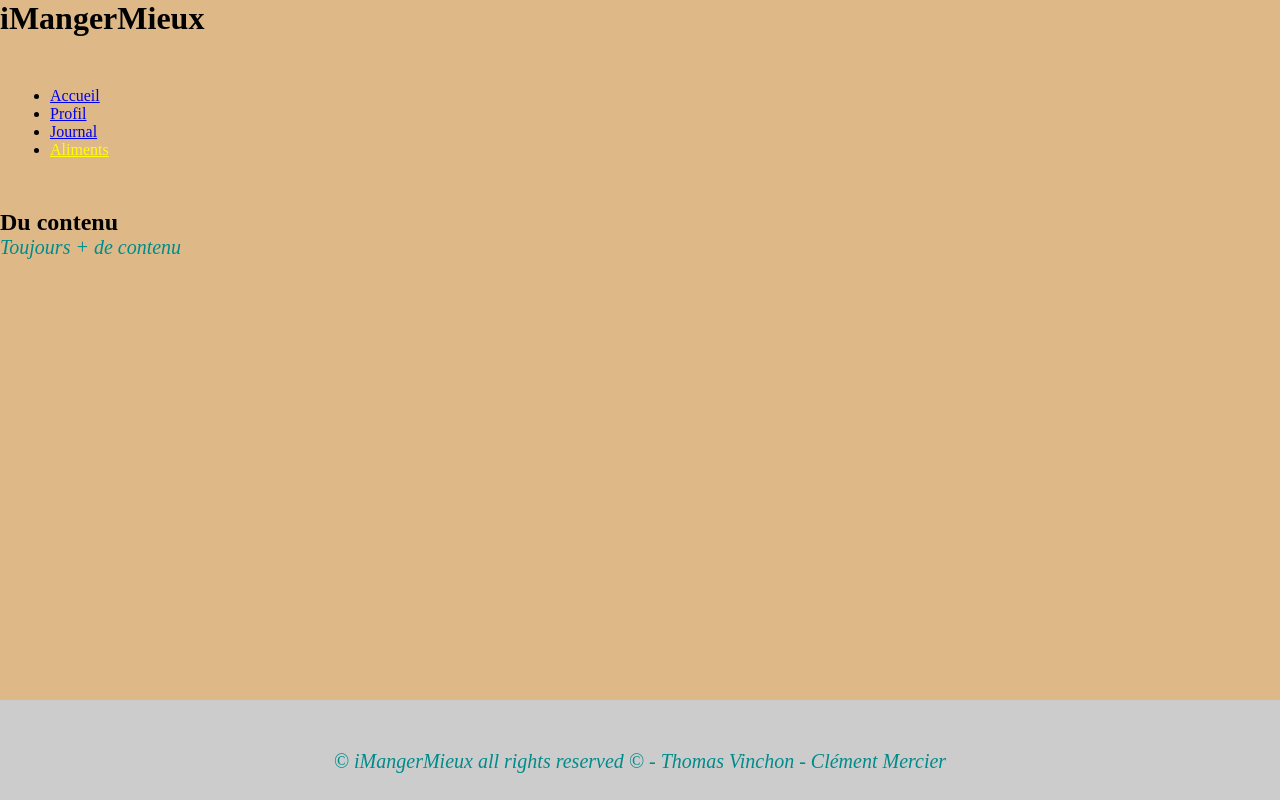
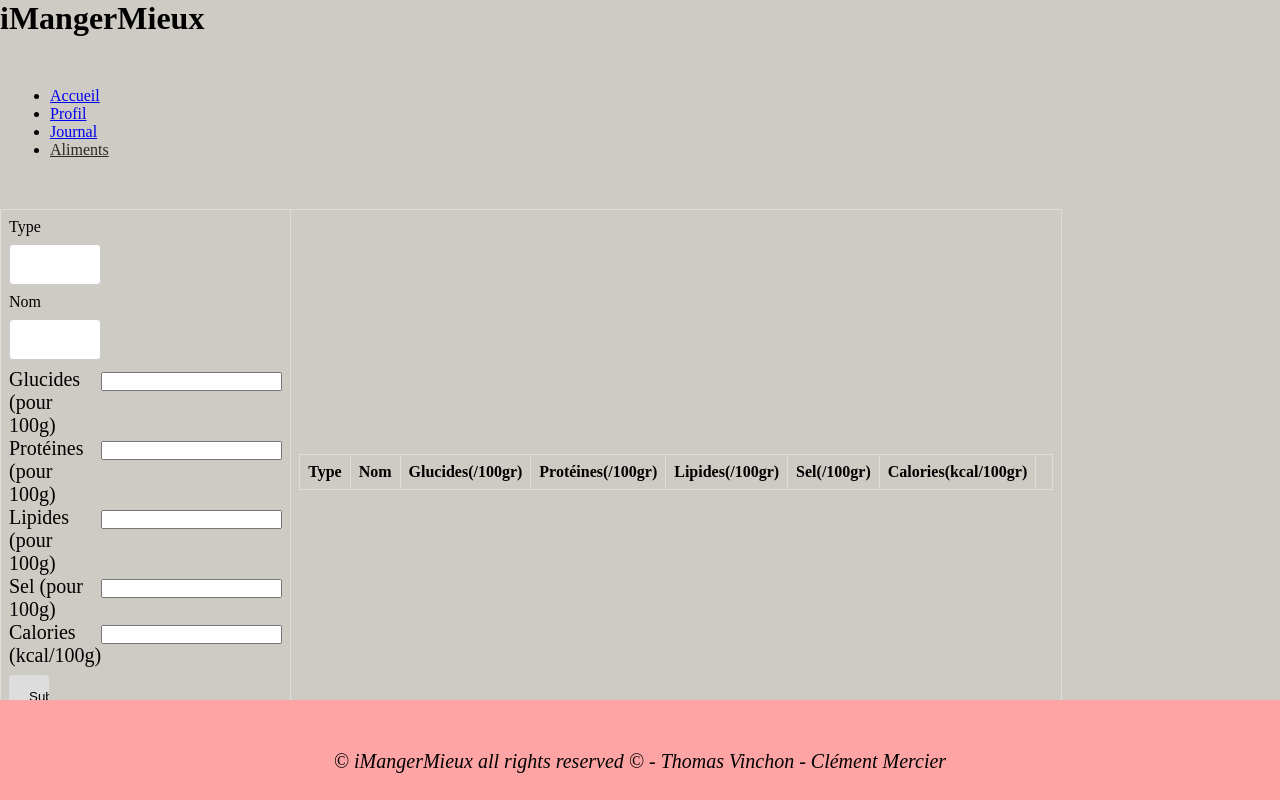
Before and after one commit to MERCIERClement/projetIDAW, a PHP site: page /aliments.php in a window 1280 px wide. Run offline with PHP 8.4, Linux system fonts and the light colour scheme; lists and menus that the app fills with data are empty.

Commit message:
crud et css

```diff
--- a/frontend/aliments.php
+++ b/frontend/aliments.php
@@ -7,7 +7,6 @@
     }
     renderMenuToHTML($currentPageId);
 ?>
-<section class="corps">
 <?php
     $pageToInclude = $currentPageId.".php";
     if(is_readable($pageToInclude))
@@ -15,9 +14,65 @@
     else
         require_once("error.php");
 ?>
-    <h2>Du contenu</h2>
-                <p>Toujours + de contenu</p>
-</section>
+    <table>
+            <tr>
+                <td>
+                    <form class="apport" onsubmit="event.preventDefault();onFormSubmit();" autocomplete="off">
+                        <div>
+                            <label>Type</label>
+                            <input type="text" name="type" id="type">
+                        </div>
+                        <div>
+                            <label>Nom</label>
+                            <input type="text" name="nom" id="nom">
+                        </div>
+                        <p>
+                            <label>Glucides (pour 100g)</label>
+                            <input type="float" name="glucides" id="glucides">
+                        </p>
+                        <p>
+                            <label>Protéines (pour 100g)</label>
+                            <input type="float" name="proteines" id="proteines">
+                        </p>
+                        <p>
+                            <label>Lipides (pour 100g)</label>
+                            <input type="float" name="lipides" id="lipides">
+                        </p>
+                        <p>
+                            <label>Sel (pour 100g)</label>
+                            <input type="float" name="sel" id="sel">
+                        </p>
+                        <p>
+                            <label>Calories (kcal/100g)</label>
+                            <input type="float" name="calories" id="calories">
+                        </p>
+                        <div class="bouton-du-form">
+                            <input type="submit" value="Submit">
+                        </div>
+                        </form>
+                </td>
+                <td>
+                    <table class="liste" id="listealiment">
+                        <thead>
+                            <tr>
+                                <th>Type</th>
+                                <th>Nom</th>
+                                <th>Glucides(/100gr)</th>
+                                <th>Protéines(/100gr)</th>
+                                <th>Lipides(/100gr)</th>
+                                <th>Sel(/100gr)</th>
+                                <th>Calories(kcal/100gr)</th>
+                                <th></th>
+                            </tr>
+                        </thead>
+                        <tbody>
+
+                        </tbody>
+                    </table>
+                </td>
+            </tr>
+        </table>
+        <script src="js/crud.js"></script>
     <?php
         require_once("footer.php");
     ?>
--- a/frontend/css/stylesheet.css
+++ b/frontend/css/stylesheet.css
@@ -6,13 +6,12 @@ body,html{
     height:100%;
 }
 body {
-    background-color: burlywood;
+    background-color: rgb(206, 202, 196);
 }
 
 p {
-    color:darkcyan;
+    color:rgb(0, 0, 0);
     font-size: 20px;
-    font-style:italic;
 }
 .container {
     max-width: 1080px;
@@ -35,17 +34,82 @@ p {
     margin:50px;
 }
 #currentpage {
-    color:yellow;
+    color:rgb(44, 40, 40);
 }
 footer{
-    background:#ccc;
+    background:#ffa4a4;
     position:absolute;
     bottom:0;
     width:100%;
     padding-top:50px;
     height:50px;
     text-align: center;
+    font-style:italic;
 }
 .flottant {
     float:right;
 }
+body > table{
+    width: 80%;
+  }
+
+  table{
+    border-collapse: collapse;
+  }
+  table.list{
+    width:100%;
+  }
+
+  td, th {
+    border: 1px solid #dddddd;
+    text-align: left;
+    padding: 8px;
+  }
+  tr:nth-child(even),table.list thead>tr {
+    background-color: #dddddd;
+  }
+
+  input[type=text], input[type=number] {
+    width: 100%;
+    padding: 12px 20px;
+    margin: 8px 0;
+    display: inline-block;
+    border: 1px solid #ccc;
+    border-radius: 4px;
+    box-sizing: border-box;
+  }
+
+  input[type=submit]{
+    width: 30%;
+    background-color: #ddd;
+    color: #000;
+    padding: 14px 20px;
+    margin: 8px 0;
+    border: none;
+    border-radius: 4px;
+    cursor: pointer;
+  }
+
+  form div.form-action-buttons{
+    text-align: right;
+  }
+
+  a{
+    cursor: pointer;
+    text-decoration: underline;
+    color: #0000ee;
+    margin-right: 4px;
+  }
+
+  label.validation-error{
+    color:   red;
+    margin-left: 5px;
+  }
+
+  .hide{
+    display:none;
+  }
+  form.apport  { display: table;      }
+  form > p     { display: table-row;  }
+  p > label { display: table-cell; }
+  p > input { display: table-cell; }
--- /dev/null
+++ b/frontend/js/crud.js
@@ -0,0 +1,81 @@
+let selectedRow = null;
+function onFormSubmit(){
+    let formData = lireLeForm();
+    if(selectedRow == null) {
+        insererEntree(formData);
+    } else {
+        updateRecord(formData)
+    }
+    resetForm();
+}
+function lireLeForm() {
+    let formData = {};
+    formData["type"] = document.getElementById("type").value;
+    formData["nom"] = document.getElementById("nom").value;
+    formData["glucides"] = document.getElementById("glucides").value;
+    formData["proteines"] = document.getElementById("proteines").value;
+    formData["lipides"] = document.getElementById("lipides").value;
+    formData["sel"] = document.getElementById("sel").value;
+    formData["calories"] = document.getElementById("calories").value;
+    return formData
+}
+function insererEntree(data) {
+    let table = document.getElementById("listealiment").getElementsByTagName('tbody')[0];
+    let nouvelleLigne = table.insertRow(table.length);
+    cell1 = nouvelleLigne.insertCell(0);
+    cell1.innerHTML = data.type;
+    cell2 = nouvelleLigne.insertCell(1);
+    cell2.innerHTML = data.nom;
+    cell3 = nouvelleLigne.insertCell(2);
+    cell3.innerHTML = data.glucides;
+    cell4 = nouvelleLigne.insertCell(3);
+    cell4.innerHTML = data.proteines;
+    cell5 = nouvelleLigne.insertCell(4);
+    cell5.innerHTML = data.lipides;
+    cell6 = nouvelleLigne.insertCell(5);
+    cell6.innerHTML = data.sel;
+    cell7 = nouvelleLigne.insertCell(6);
+    cell7.innerHTML = data.calories;
+    cell8 = nouvelleLigne.insertCell(7);
+    cell8.innerHTML = `<a onClick="onEdit(this)">Modifier</a>
+                        <a onClick="onDelete(this)">Supprimer</a>`;
+}
+function resetForm(){
+    document.getElementById("type").value ="";
+    document.getElementById("nom").value ="";
+    document.getElementById("glucides").value ="";
+    document.getElementById("proteines").value ="";
+    document.getElementById("lipides").value ="";
+    document.getElementById("sel").value ="";
+    document.getElementById("calories").value ="";
+    let selectedRow = null;
+}
+
+function onEdit(td) {
+    selectedRow = td.parentElement.parentElement;
+    document.getElementById("type").value = selectedRow.cells[0].innerHTML;
+    document.getElementById("nom").value = selectedRow.cells[1].innerHTML;
+    document.getElementById("glucides").value = selectedRow.cells[2].innerHTML;
+    document.getElementById("proteines").value = selectedRow.cells[3].innerHTML;
+    document.getElementById("lipides").value = selectedRow.cells[4].innerHTML;
+    document.getElementById("sel").value = selectedRow.cells[5].innerHTML;
+    document.getElementById("calories").value = selectedRow.cells[6].innerHTML;
+}
+
+function updateRecord(formData) {
+    selectedRow.cells[0].innerHTML = formData.type;
+    selectedRow.cells[1].innerHTML = formData.nom;
+    selectedRow.cells[2].innerHTML = formData.glucides;
+    selectedRow.cells[3].innerHTML = formData.proteines;
+    selectedRow.cells[4].innerHTML = formData.lipides;
+    selectedRow.cells[5].innerHTML = formData.sel;
+    selectedRow.cells[6].innerHTML = formData.calories;
+}
+
+function onDelete(td) {
+    if(confirm('Voulez-vous vraiment supprimer cette entrée ?')) {
+    row = td.parentElement.parentElement;
+    document.getElementById("listealiment").deleteRow(row.rowIndex);
+    resetForm();
+    }
+}
```
